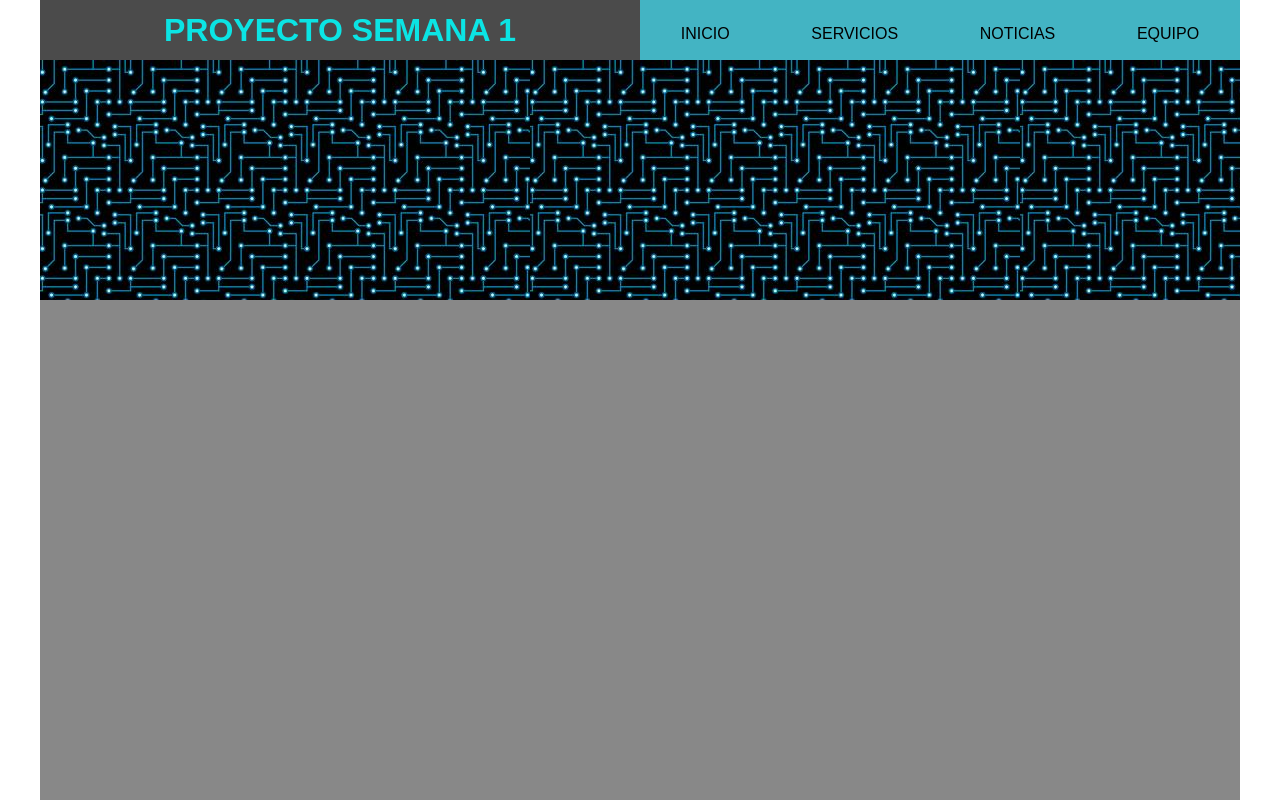
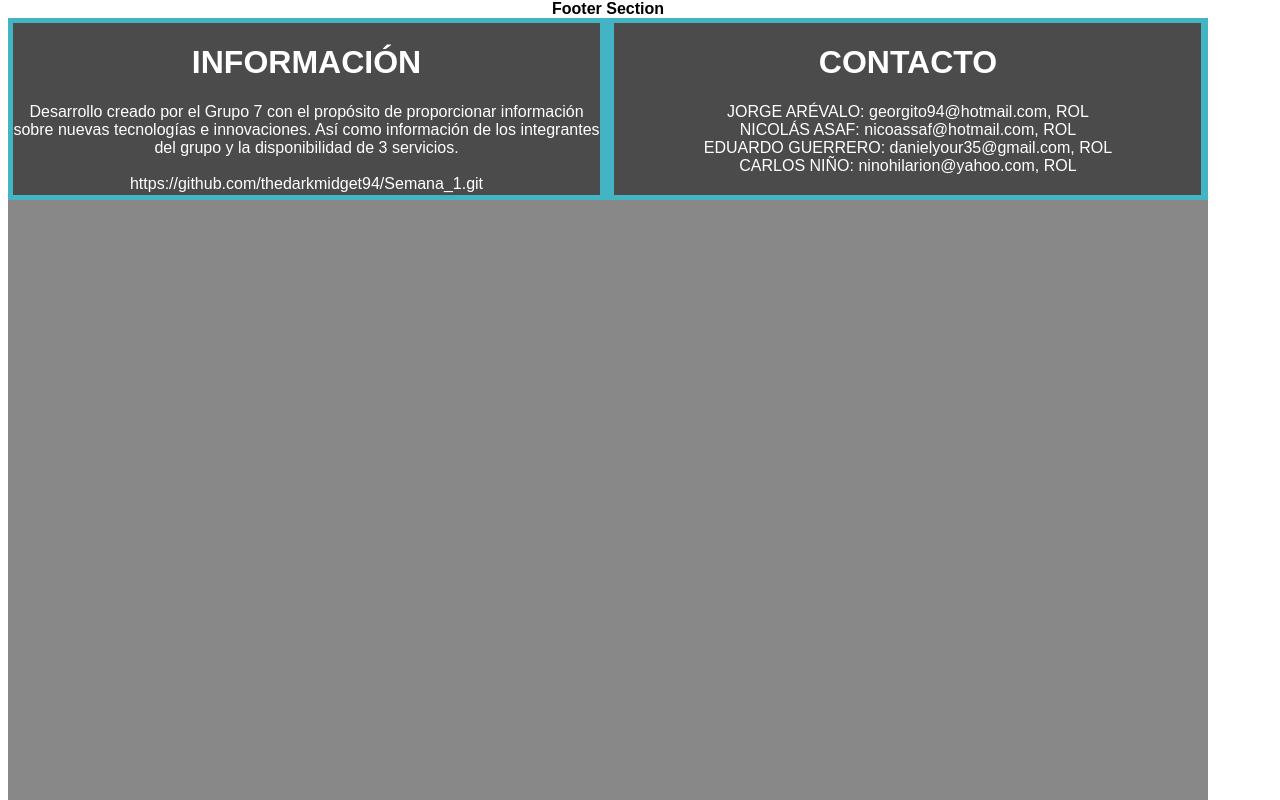
Before and after one commit to thedarkmidget94/Semana-1-7, a plain HTML site: page index.html in a window 1280 px wide. Shown: the top 800 px of the page. Drawn offline with Linux system fonts and the light colour scheme.

Commit message:
Footer Code V1

```diff
--- a/index.html
+++ b/index.html
@@ -9,32 +9,41 @@
 </head>
 <body>
     <div class="container">
-        <div class="header">
-            <div class="container-menu">
-                <div class="container-logo">
-                    <h1 class="site-title">PROYECTO SEMANA 1</h1>
+
+        <footer class="footer">
+            <p class="section-text">Footer Section</p>
+            <div class="col-2">
+                <div class="footer-content">
+                    <h1>
+                        INFORMACIÓN
+                    </h1>
+                    <p class="footer-text">
+                        <p>Desarrollo creado por el Grupo 7 con el propósito de proporcionar
+                            información sobre nuevas tecnologías e innovaciones. Así como información
+                            de los integrantes del grupo y la disponibilidad de 3 servicios.<br/>
+                            <br>
+                        https://github.com/thedarkmidget94/Semana_1.git<br/>
+                        </p>
+                    </p>
                 </div>
-                <nav class="nav-list">
-                    <ul class="main-menu">
-                        <li class="main-menu__item">
-                            <a href="#" class="main-menu__link">INICIO</a>
-                        </li>
-                        <li class="main-menu__item">
-                            <a href="#" class="main-menu__link">SERVICIOS</a>
-                        </li>
-                        <li class="main-menu__item">
-                            <a href="#" class="main-menu__link">NOTICIAS</a>
-                        </li>
-                        <li class="main-menu__item">
-                            <a href="#" class="main-menu__link">EQUIPO</a>
-                        </li>
-                    </ul>
-                </nav>
             </div>
-            <div class="container-imagen">
-                <h2 class="image-text"></h2>
+            <div class="col-2">
+                <div class="footer-content">
+                    <h1>
+                        CONTACTO
+                    </h1>
+                    <p class="footer-text">
+                        <p>JORGE ARÉVALO: georgito94@hotmail.com, ROL<br/>
+                        NICOLÁS ASAF: nicoassaf@hotmail.com, ROL<br/>
+                        EDUARDO GUERRERO: danielyour35@gmail.com, ROL<br/>
+                        CARLOS NIÑO: ninohilarion@yahoo.com, ROL<br/>
+                        <br>
+                        </p>
+                    </p>
+                </div>
             </div>
-        </div>
+        </footer>
+
     </div>
 
 </body>
--- a/style.css
+++ b/style.css
@@ -9,77 +9,30 @@ body{
     height: 2000px;
     -ms-flex-item-align: center;
         align-self: center;
-    margin: 0px auto;
-    padding: 0 auto;
 }
 
-.header{
+.footer{
+    height: 200px;
     background-color: rgba(0, 225, 255, 0.5);
-    height: auto;
-
 }
 
-.container-menu{
-    height: 60px;
-    display: -webkit-box;
-    display: -ms-flexbox;
-    display: flex;
-    width: 100%;
-
-}
-
-.container-logo{
-    width: 100%;
-    height: inherit;
-    background-color: rgb(75, 75, 75);
+.section-text{
+    margin: 0;
+    color: black;
+    background: white;
+    font-weight: bold;
     text-align: center;
 }
 
-.site-title{
-    margin: 0;
-    padding: 0.36em 0;
-    color: rgba(0, 255, 255, 0.85);
+.col-2{
+    width: 587px;
+    height: 172px;
+    background-color: rgb(75, 75, 75);
+    display: inline-block;
+    text-align: center;
+    margin: 5px;
 }
 
-.container-imagen{
-    background-image: url('./header_image.jpg');
-    height: 240px;
+.footer-content{
+    color: white;
 }
-
-.nav-list{
-    padding: 0 0;
-    list-style-type: none;
-    text-align: end;
-    width: 100%
-}
-
-.image-text{
-    margin: 0;
-    padding: 9% 0;
-    text-align: center;
-}
-
-.main-menu{
-    margin-top: 0;
-    margin-bottom: 0;
-    padding-left: 0;
-    list-style: none;
-    display: flex;
-    justify-content: space-evenly;
-}
-
-.main-menu__item{
-    line-height: 3;
-    margin: 10px auto;
-}
-
-.main-menu__link{
-    text-decoration: none;
-    font-size: 1em;
-    color: black;
-}
-
-.main-menu__link:hover{
-    text-decoration: underline;
-    font-weight: bold;
-}
```
Also changed, not shown: 1 other file.
